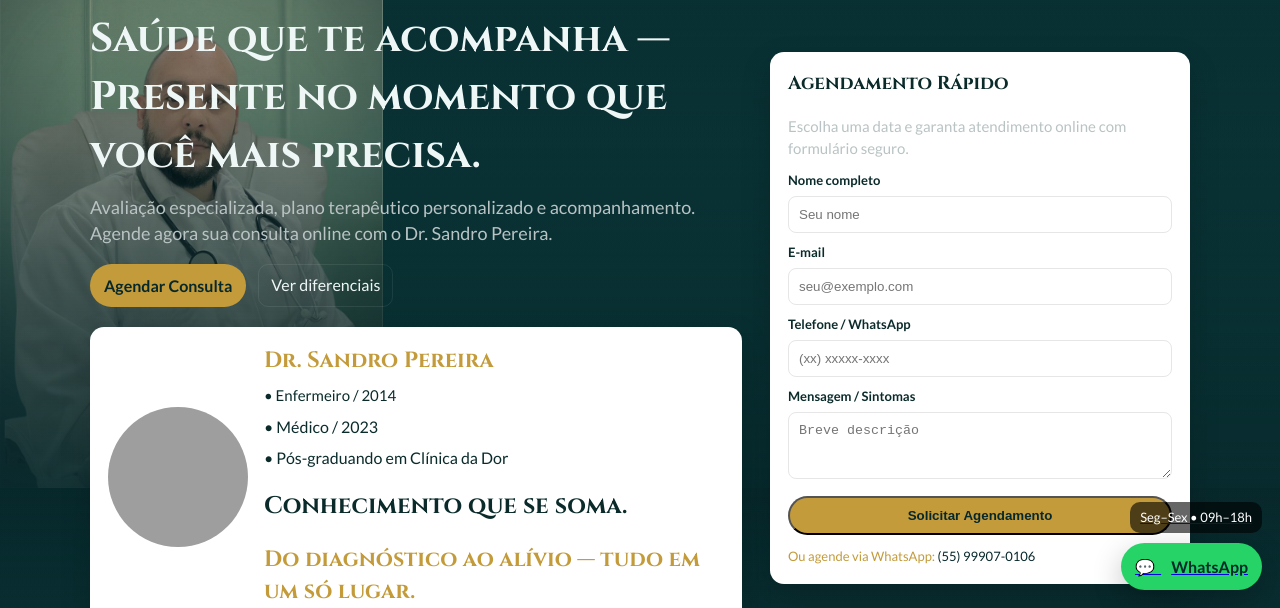
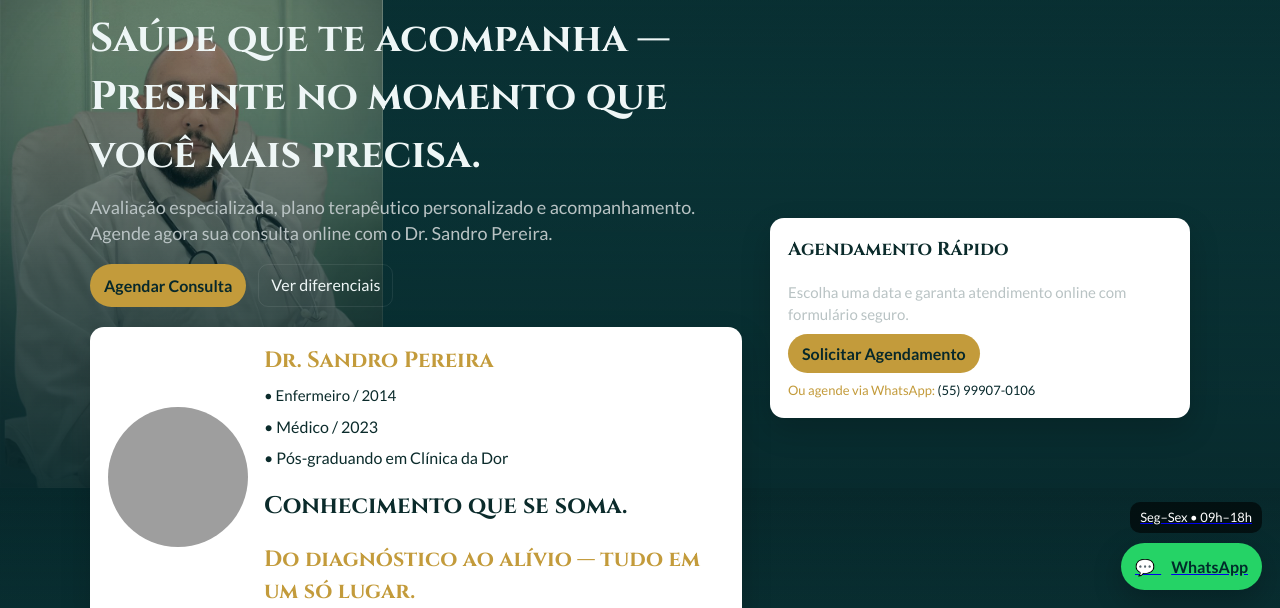
Before and after one commit to sandropj/painless, a plain HTML site: page index.html in a window 1280 px wide. Shown: the part 192-800 px from the top of the page. Drawn offline with Linux system fonts and the light colour scheme; grey boxes are pictures that could not be loaded.

Commit message:
agenda index.html

```diff
--- a/index.html
+++ b/index.html
@@ -136,24 +136,16 @@ body{
       </div>
 
       <!-- Right column: booking -->
-      <aside class="card" aria-labelledby="agende">
+<aside class="card" aria-labelledby="agende">
         <h3 id="agende" style="margin-top:0;font-family:'Cinzel',serif">Agendamento Rápido</h3>
-        <p style="margin:6px 0 12px;color:var(--muted);font-size:15px">Escolha uma data e garanta atendimento online com formulário seguro.</p>
+        <p style="margin:6px 0 12px;color:var(--muted);font-size:15px">Escolha uma data e garanta atendimento online com formulário seguro.
+
+</p>
 
         <form id="form-agenda" action="mailto:arsandrodoc@gmail.com" method="post" enctype="text/plain">
-          <label style="display:block;font-weight:600;font-size:13px;margin-bottom:6px">Nome completo</label>
-          <input name="Nome" required placeholder="Seu nome" style="width:100%;padding:10px;border-radius:8px;border:1px solid #e6e6e6;margin-bottom:10px" />
-
-          <label style="display:block;font-weight:600;font-size:13px;margin-bottom:6px">E-mail</label>
-          <input type="email" name="Email" required placeholder="seu@exemplo.com" style="width:100%;padding:10px;border-radius:8px;border:1px solid #e6e6e6;margin-bottom:10px" />
-
-          <label style="display:block;font-weight:600;font-size:13px;margin-bottom:6px">Telefone / WhatsApp</label>
-          <input name="Telefone" placeholder="(xx) xxxxx-xxxx" style="width:100%;padding:10px;border-radius:8px;border:1px solid #e6e6e6;margin-bottom:10px" />
-
-          <label style="display:block;font-weight:600;font-size:13px;margin-bottom:6px">Mensagem / Sintomas</label>
-          <textarea name="Mensagem" rows="3" placeholder="Breve descrição" style="width:100%;padding:10px;border-radius:8px;border:1px solid #e6e6e6;margin-bottom:12px"></textarea>
-
-          <button type="submit" class="btn" style="width:100%">Solicitar Agendamento</button>
+          <p <="
+            " p="">
+<a <button="" type="submit" class="btn" style="width:100%" href="https://wa.me/55999070106?text=Ol%C3%A1%20Dr.%20Sandro%2C%20gostaria%20de%20agendar%20uma%20consulta%20online" target="_blank" rel="noopener">Solicitar Agendamento</a></p>
         </form>
 
         <div style="margin-top:12px;font-size:13px;color:var(--gold)">Ou agende via WhatsApp: <a href="https://wa.me/55999070106?text=Ol%C3%A1%20Dr.%20Sandro%2C%20gostaria%20de%20agendar%20uma%20consulta%20online" target="_blank" rel="noopener" style="color:var(--bg-dark);text-decoration:none">(55) 99907-0106</a></div>
```
